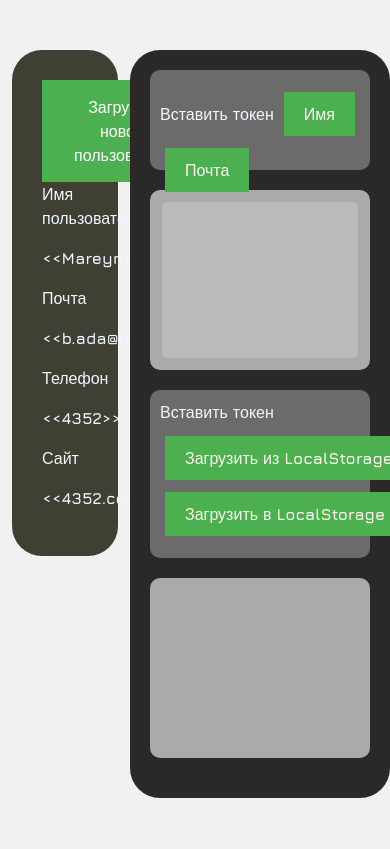
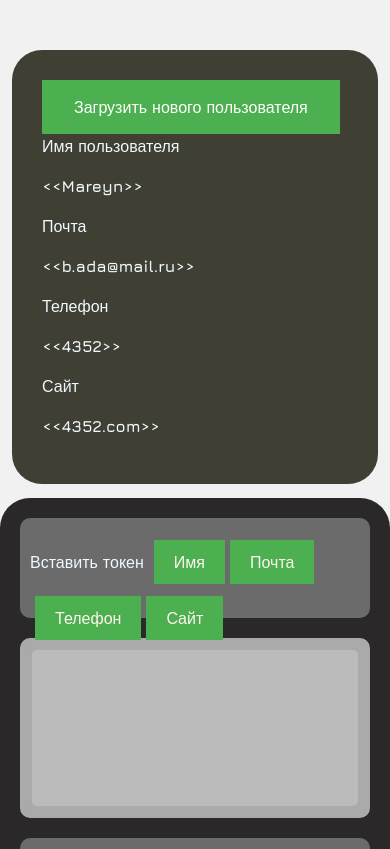
Before and after one commit to SergeyKiselev2001/challenge_01, a Vue app: page / in a window 390 px wide. Shown: the top 849 px of the page. Built offline with nearby package versions, Linux system fonts and the light colour scheme.

Commit message:
адаптирование макета под разные разрешения

```diff
--- a/src/App.vue
+++ b/src/App.vue
@@ -3,8 +3,8 @@
 
 <div class="main">
   <div class="container">
-    <div class="row">
-      <div class="col-4">
+    <div class="row gy-5">
+      <div class="col-lg-4 col-md-5">
         <div class="left">
               <div class="inserted-upload">
                 <button class='upload-button' @click="generate">Загрузить нового пользователя</button>
@@ -16,11 +16,10 @@
                 <p>{{PhoneBuf}}</p>
                 <p>Сайт</p>
                 <p>{{SiteBuf}}</p>
-
               </div>
         </div>
       </div>
-      <div class="col-8 right">
+      <div class="col-lg-8 col-md-7 right">
         <div class="col tt t-1">
               <div class="tokens">
                 Вставить токен
@@ -38,7 +37,6 @@
                   Вставить токен
                   <input @click="uploadFromLS" type="button" value="Загрузить из LocalStorage">
                   <input @click="uploadToLS" type="button" value="Загрузить в LocalStorage">
-
               </div>
         </div>
         <div class="col tt t-4">
@@ -47,23 +45,6 @@
       </div>
     </div>
   </div>
-
-
-  <!--<div class="left-upload">
-
-  </div>
-  <div class="right-field">
-
-    <div style="padding:5px;" class='input-text'>
-      <textarea
-      v-model="current_input"
-      type="textarea" style="rows=4;width:98%;margin:1%;">
-
-      </textarea>
-    </div>
-    <div class="local"></div>
-    <div class="results">{{this.current_input}}</div>
-  </div> -->
 </div>
 
 
@@ -325,4 +306,5 @@ input[type=button]{
     background-color: rgb(241, 241, 241);
   }
 
+
 </style>
```
